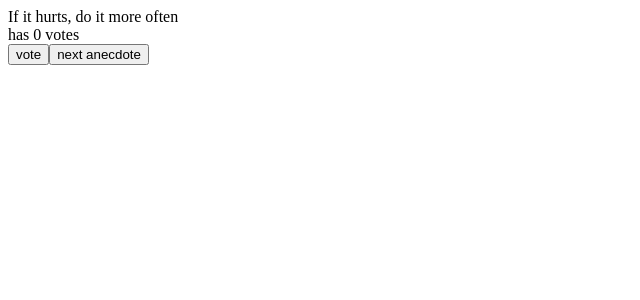
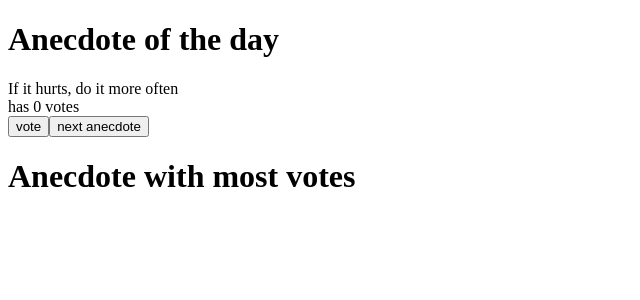
Before and after one commit to RDFIII/helsinki, a React (Create React App) app in the folder part1/anecdotes/: page / in a window 1280 px wide. Shown: the top 300 px of the page, without its empty margins (0-640 px from the left). Built offline with nearby package versions, Linux system fonts and the light colour scheme.

Commit message:
display anecdote with most votes

```diff
--- a/part1/anecdotes/src/App.js
+++ b/part1/anecdotes/src/App.js
@@ -27,6 +27,7 @@ const App = () => {
     }
 
     setVotes(copy);
+    console.log(Object.entries(copy))
   }
 
   const conditional = () => {
@@ -37,8 +38,16 @@ const App = () => {
     }
   }
 
+  const mostVotes = () => {
+    if (Object.keys(votes).length > 0) {
+      let most = Object.keys(votes).reduce((a, b) => votes[a] > votes[b] ? a : b);
+      return anecdotes[most];
+    }
+  }
+
   return (
     <div>
+      <h1>Anecdote of the day</h1>
       {anecdotes[selected]}
       <br></br>
 
@@ -50,6 +59,9 @@ const App = () => {
 
       <button onClick={handleNextClick}>next anecdote</button>
 
+      <h1>Anecdote with most votes</h1>
+      {mostVotes()}
+
     </div>
   )
 }
```
